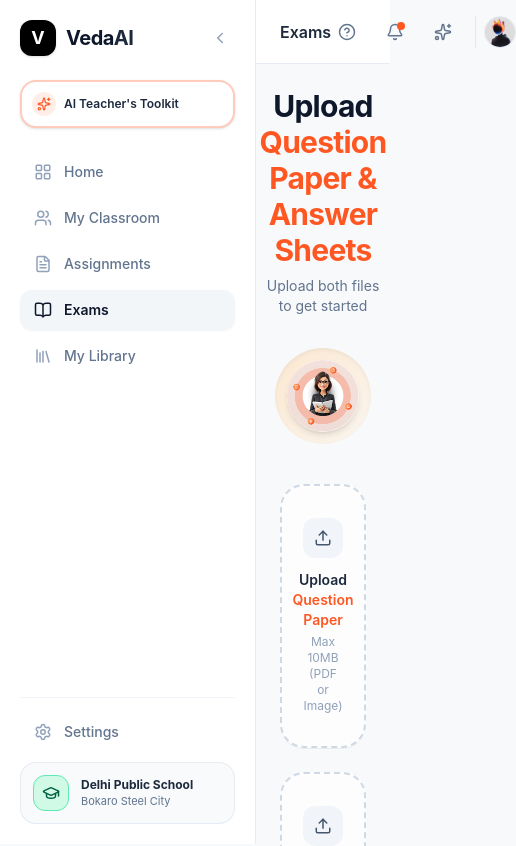
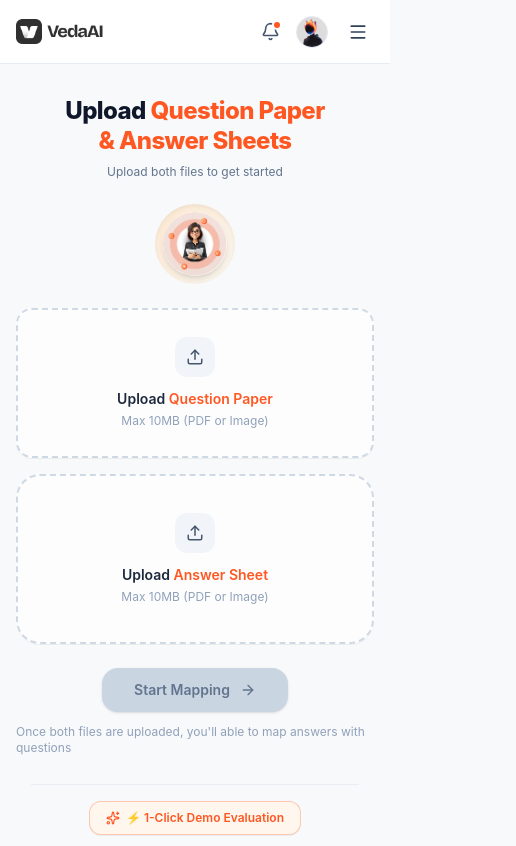
Before and after one commit to Rudra2637/paper-check, a Next.js app: page / in a window 390 px wide. Shown: the top 846 px of the page, 516 px wide, since content can reach past the window. Built offline with nearby package versions, Linux system fonts and the light colour scheme.

Commit message:
style(ui): polish brand logo rendering and AI Toolkit pill button

```diff
--- a/app/components/AnswerViewer.js
+++ b/app/components/AnswerViewer.js
@@ -52,19 +52,19 @@ export default function AnswerViewer({
 
   return (
     <div className="flex flex-col h-full bg-slate-100 relative select-none">
-      {/* Top Controls Bar matching Figma */}
-      <div className="h-14 px-5 bg-white border-b border-slate-200/80 flex items-center justify-between z-10">
-        <h4 className="font-bold text-sm text-slate-800 tracking-tight">
+      {/* Top Controls Bar matching Figma (Desktop: Clean white bar, Mobile: Sleek dark pill bar) */}
+      <div className="md:h-14 px-3 sm:px-5 py-2 md:py-0 bg-transparent md:bg-white md:border-b md:border-slate-200/80 flex items-center justify-between z-10">
+        <h4 className="hidden md:block font-bold text-sm text-slate-800 tracking-tight">
           Answersheet
         </h4>
 
-        {/* Center/Right: Zoom & Page Controls */}
-        <div className="flex items-center gap-3">
+        {/* Controls Bar (Sleek dark container on mobile, light pills on desktop) */}
+        <div className="w-full md:w-auto bg-slate-900 md:bg-transparent text-white md:text-slate-700 rounded-2xl md:rounded-none p-1.5 md:p-0 flex items-center justify-between md:justify-end gap-2 sm:gap-3 shadow-md md:shadow-none">
           {/* Zoom controls */}
-          <div className="flex items-center bg-slate-100/90 rounded-xl px-2 py-1 text-xs font-semibold text-slate-700 gap-2 border border-slate-200/60 shadow-2xs">
+          <div className="flex items-center bg-slate-800 md:bg-slate-100/90 rounded-xl px-2 py-1 text-xs font-semibold text-white md:text-slate-700 gap-2 md:border md:border-slate-200/60 shadow-2xs">
             <button
               onClick={handleZoomOut}
-              className="p-1 hover:bg-white rounded-lg text-slate-500 hover:text-slate-900 transition-colors"
+              className="p-1 hover:bg-slate-700 md:hover:bg-white rounded-lg text-slate-300 md:text-slate-500 hover:text-white md:hover:text-slate-900 transition-colors"
               title="Zoom out"
             >
               <ZoomOut size={14} />
@@ -72,7 +72,7 @@ export default function AnswerViewer({
             <span className="w-10 text-center">{zoomLevel}%</span>
             <button
               onClick={handleZoomIn}
-              className="p-1 hover:bg-white rounded-lg text-slate-500 hover:text-slate-900 transition-colors"
+              className="p-1 hover:bg-slate-700 md:hover:bg-white rounded-lg text-slate-300 md:text-slate-500 hover:text-white md:hover:text-slate-900 transition-colors"
               title="Zoom in"
             >
               <ZoomIn size={14} />
@@ -80,11 +80,11 @@ export default function AnswerViewer({
           </div>
 
           {/* Page navigation */}
-          <div className="flex items-center bg-slate-100/90 rounded-xl px-2 py-1 text-xs font-semibold text-slate-700 gap-1.5 border border-slate-200/60 shadow-2xs">
+          <div className="flex items-center bg-slate-800 md:bg-slate-100/90 rounded-xl px-2 py-1 text-xs font-semibold text-white md:text-slate-700 gap-1.5 md:border md:border-slate-200/60 shadow-2xs">
             <button
               onClick={handlePrevPage}
               disabled={currentPageIndex === 0}
-              className="p-1 hover:bg-white rounded-lg text-slate-500 hover:text-slate-900 disabled:opacity-40 disabled:hover:bg-transparent transition-colors"
+              className="p-1 hover:bg-slate-700 md:hover:bg-white rounded-lg text-slate-300 md:text-slate-500 hover:text-white md:hover:text-slate-900 disabled:opacity-30 disabled:hover:bg-transparent transition-colors"
               title="Previous page"
             >
               <ChevronLeft size={14} />
@@ -95,7 +95,7 @@ export default function AnswerViewer({
             <button
               onClick={handleNextPage}
               disabled={currentPageIndex === totalPages - 1}
-              className="p-1 hover:bg-white rounded-lg text-slate-500 hover:text-slate-900 disabled:opacity-40 disabled:hover:bg-transparent transition-colors"
+              className="p-1 hover:bg-slate-700 md:hover:bg-white rounded-lg text-slate-300 md:text-slate-500 hover:text-white md:hover:text-slate-900 disabled:opacity-30 disabled:hover:bg-transparent transition-colors"
               title="Next page"
             >
               <ChevronRight size={14} />
@@ -116,7 +116,9 @@ export default function AnswerViewer({
             transformOrigin: 'top center',
             transition: 'transform 0.15s ease-out',
           }}
-          className="relative bg-white shadow-xl rounded-xl border border-slate-300/80 overflow-hidden w-full max-w-2xl min-h-[850px]"
+          className={`relative bg-white shadow-xl rounded-xl border border-slate-300/80 overflow-hidden w-full max-w-2xl ${
+            currentPageData?.dataUrl ? 'h-auto' : 'min-h-[850px]'
+          }`}
         >
           {/* If real page image exists */}
           {currentPageData?.dataUrl ? (
@@ -124,7 +126,7 @@ export default function AnswerViewer({
             <img
               src={currentPageData.dataUrl}
               alt={`Answer Sheet Page ${currentPageNumber}`}
-              className="w-full h-auto object-contain pointer-events-none"
+              className="w-full h-auto block pointer-events-none"
             />
           ) : (
             <div className="p-8 font-serif leading-relaxed text-slate-800 text-sm min-h-[850px] relative bg-[radial-gradient(#e5e7eb_1px,transparent_1px)] [background-size:16px_16px]">
--- a/app/components/Header.js
+++ b/app/components/Header.js
@@ -2,45 +2,58 @@
 
 import React from 'react';
 import Image from 'next/image';
-import { ArrowLeft, HelpCircle, Bell, Sparkles, ChevronDown } from 'lucide-react';
+import { ArrowLeft, HelpCircle, Bell, Sparkles, ChevronDown, Menu } from 'lucide-react';
 
-export default function Header({ onBack, showBackButton = true, title = 'Exams' }) {
+export default function Header({ onBack, showBackButton = true, title = 'Exams', onOpenMobileMenu }) {
   return (
-    <header className="h-16 px-6 bg-white border-b border-slate-200/80 flex items-center justify-between sticky top-0 z-20">
-      {/* Left: Back button & Breadcrumb */}
-      <div className="flex items-center gap-3">
+    <header className="h-16 px-4 md:px-6 bg-white border-b border-slate-200/80 flex items-center justify-between sticky top-0 z-20">
+      {/* Left: Back button & Title / Brand */}
+      <div className="flex items-center gap-2.5">
         {showBackButton && (
           <button
             onClick={onBack}
-            className="p-2 rounded-xl text-slate-500 hover:text-slate-900 hover:bg-slate-100 transition-colors"
+            className="p-2 -ml-1 rounded-xl text-slate-600 hover:text-slate-900 hover:bg-slate-100 transition-colors"
             title="Go back"
           >
-            <ArrowLeft size={18} />
+            <ArrowLeft size={19} />
           </button>
         )}
-        <h1 className="font-semibold text-slate-800 text-base">{title}</h1>
+
+        <div className="md:hidden flex items-center">
+          <Image
+            src="/logo.png"
+            alt="VedaAI"
+            width={105}
+            height={26}
+            className="h-6.5 w-auto object-contain"
+            priority
+          />
+        </div>
+
+        {/* Desktop: Shows breadcrumb title */}
+        <h1 className="hidden md:block font-semibold text-slate-800 text-base">{title}</h1>
       </div>
 
       {/* Right: Actions & User Profile */}
-      <div className="flex items-center gap-4">
-        {/* Help Icon */}
-        <button className="w-8 h-8 rounded-full flex items-center justify-center text-slate-500 hover:text-slate-900 hover:bg-slate-100 transition-colors">
+      <div className="flex items-center gap-2.5 sm:gap-4">
+        {/* Help Icon (Desktop only) */}
+        <button className="hidden md:flex w-8 h-8 rounded-full items-center justify-center text-slate-500 hover:text-slate-900 hover:bg-slate-100 transition-colors">
           <HelpCircle size={18} />
         </button>
 
         {/* Notifications with Orange Badge */}
-        <button className="relative w-8 h-8 rounded-full flex items-center justify-center text-slate-500 hover:text-slate-900 hover:bg-slate-100 transition-colors">
-          <Bell size={18} />
-          <span className="absolute top-1.5 right-1.5 w-2 h-2 rounded-full bg-[#ff5722]" />
+        <button className="relative w-8 h-8 rounded-full flex items-center justify-center text-slate-600 hover:text-slate-900 hover:bg-slate-100 transition-colors">
+          <Bell size={19} />
+          <span className="absolute top-1 right-1 w-2.5 h-2.5 rounded-full bg-[#ff5722] border-2 border-white" />
         </button>
 
-        {/* Sparkle Action */}
-        <button className="w-8 h-8 rounded-full flex items-center justify-center text-slate-500 hover:text-[#ff5722] hover:bg-orange-50 transition-colors">
+        {/* Sparkle Action (Desktop only) */}
+        <button className="hidden md:flex w-8 h-8 rounded-full items-center justify-center text-slate-500 hover:text-[#ff5722] hover:bg-orange-50 transition-colors">
           <Sparkles size={18} />
         </button>
 
-        {/* User Profile */}
-        <div className="flex items-center gap-2.5 pl-2 border-l border-slate-200 cursor-pointer group">
+        {/* User Profile Avatar */}
+        <div className="flex items-center gap-2 md:pl-2 md:border-l md:border-slate-200 cursor-pointer group">
           <div className="w-8 h-8 rounded-full overflow-hidden border border-slate-200 bg-slate-100 relative">
             <Image
               src="/userIcon.jpg"
@@ -50,16 +63,23 @@ export default function Header({ onBack, showBackButton = true, title = 'Exams'
               style={{ width: 'auto', height: 'auto' }}
               className="object-cover"
               onError={(e) => {
-                // Fallback if image fails
                 e.currentTarget.style.display = 'none';
               }}
             />
           </div>
-          <span className="text-xs font-semibold text-slate-800 group-hover:text-slate-950 hidden sm:inline">
+          <span className="text-xs font-semibold text-slate-800 group-hover:text-slate-950 hidden md:inline">
             Madhur Rastogi
           </span>
-          <ChevronDown size={14} className="text-slate-400 group-hover:text-slate-700 hidden sm:inline" />
+          <ChevronDown size={14} className="text-slate-400 group-hover:text-slate-700 hidden md:inline" />
         </div>
+
+        <button
+          onClick={onOpenMobileMenu}
+          className="md:hidden p-1.5 text-slate-700 hover:text-slate-950 rounded-lg hover:bg-slate-100 transition-colors ml-1"
+          title="Menu"
+        >
+          <Menu size={20} />
+        </button>
       </div>
     </header>
   );
--- a/app/components/LoadingView.js
+++ b/app/components/LoadingView.js
@@ -2,45 +2,45 @@
 
 import React from 'react';
 import Image from 'next/image';
-import { Sparkles } from 'lucide-react';
 
 export default function LoadingView({ progressText = 'Extracting...', stage = 'Analyzing document pages' }) {
   return (
-    <div className="flex-1 flex flex-col items-center justify-center p-8 min-h-[calc(100vh-4rem)] bg-white">
+    <div className="flex-1 flex flex-col p-3 sm:p-6 bg-[#f8f9fb] min-h-[calc(100vh-4rem)]">
+      <div className="flex-1 bg-white rounded-3xl border border-slate-200/80 shadow-2xs flex flex-col items-center justify-center p-6 md:p-12">
         <div className="flex flex-col items-center text-center max-w-sm">
           {/* Animated Sparkle Icon */}
           <div className="relative mb-6 flex items-center justify-center">
-          <div className="w-24 h-24 rounded-full bg-orange-100/50 absolute animate-ping opacity-40" />
-          <div className="relative w-20 h-20 flex items-center justify-center animate-sparkle">
+            <div className="w-24 h-24 rounded-full bg-orange-100/40 absolute animate-ping opacity-30" />
+            <div className="relative w-24 h-24 flex items-center justify-center animate-sparkle">
               <Image
                 src="/extract.png"
                 alt="Extracting..."
-              width={80}
-              height={80}
+                width={88}
+                height={88}
                 style={{ width: 'auto', height: 'auto' }}
-              className="object-contain drop-shadow-md"
+                className="object-contain drop-shadow-sm"
                 priority
                 onError={(e) => {
-                // Fallback icon if image missing
                   e.currentTarget.style.display = 'none';
                 }}
               />
             </div>
           </div>
 
-        <h3 className="text-2xl font-bold text-slate-900 tracking-tight mb-1">
+          <h3 className="text-2xl sm:text-3xl font-extrabold text-slate-900 tracking-tight mb-1">
             {progressText}
           </h3>
-        <p className="text-slate-500 text-sm mb-6">
+          <p className="text-slate-500 text-xs sm:text-sm mb-6">
             This may take a while
           </p>
 
           {/* Real-time Stage Pill */}
-        <div className="inline-flex items-center gap-2 px-4 py-2 bg-slate-50 border border-slate-200/80 rounded-2xl text-xs font-medium text-slate-600 shadow-2xs">
+          <div className="inline-flex items-center gap-2 px-3.5 py-1.5 bg-slate-50 border border-slate-200/80 rounded-2xl text-[11px] font-medium text-slate-600 shadow-2xs">
             <span className="w-2 h-2 rounded-full bg-[#ff5722] animate-pulse" />
             <span>{stage}</span>
           </div>
         </div>
       </div>
+    </div>
   );
 }
--- a/app/components/MappingWorkspace.js
+++ b/app/components/MappingWorkspace.js
@@ -33,23 +33,26 @@ export default function MappingWorkspace({
   return (
     <div className="flex-1 flex flex-col h-[calc(100vh-4rem)] overflow-hidden bg-slate-100">
 
-      <div className="md:hidden flex p-2 bg-white border-b border-slate-200">
-        <div className="flex w-full bg-slate-100 p-1 rounded-xl">
+      {/* Mobile Segmented Tab Toggle matching Figma Mobile Screen */}
+      <div className="md:hidden flex px-3 py-2 bg-white border-b border-slate-200/80">
+        <div className="flex w-full bg-slate-100 p-1 rounded-full border border-slate-200/60 shadow-2xs">
           <button
             onClick={() => setMobileTab('questions')}
-            className={`flex-1 py-1.5 text-xs font-bold rounded-lg transition-all ${mobileTab === 'questions'
-                ? 'bg-white text-slate-900 shadow-xs'
+            className={`flex-1 py-2 text-xs font-bold rounded-full transition-all ${
+              mobileTab === 'questions'
+                ? 'bg-slate-900 text-white shadow-xs'
                 : 'text-slate-500 hover:text-slate-900'
-              }`}
+            }`}
           >
-            Questions ({questions.length})
+            Questions
           </button>
           <button
             onClick={() => setMobileTab('answers')}
-            className={`flex-1 py-1.5 text-xs font-bold rounded-lg transition-all ${mobileTab === 'answers'
-                ? 'bg-white text-slate-900 shadow-xs'
+            className={`flex-1 py-2 text-xs font-bold rounded-full transition-all ${
+              mobileTab === 'answers'
+                ? 'bg-slate-900 text-white shadow-xs'
                 : 'text-slate-500 hover:text-slate-900'
-              }`}
+            }`}
           >
             Answer Sheet
           </button>
--- a/app/components/Sidebar.js
+++ b/app/components/Sidebar.js
@@ -1,6 +1,7 @@
 'use client';
 
 import React from 'react';
+import Image from 'next/image';
 import {
   LayoutGrid,
   Users,
@@ -25,7 +26,7 @@ export default function Sidebar({ isCollapsed, onToggleCollapse, activeScreen =
 
   return (
     <aside
-      className={`bg-white border-r border-slate-200/80 h-screen sticky top-0 flex flex-col justify-between transition-all duration-300 z-30 ${
+      className={`hidden md:flex bg-white border-r border-slate-200/80 h-screen sticky top-0 flex-col justify-between transition-all duration-300 z-30 ${
         isCollapsed ? 'w-20 p-3' : 'w-64 p-5'
       }`}
     >
@@ -33,14 +34,27 @@ export default function Sidebar({ isCollapsed, onToggleCollapse, activeScreen =
       <div className="flex flex-col gap-6">
         {/* Brand Logo & Collapse Toggle */}
         <div className="flex items-center justify-between">
-          <div className="flex items-center gap-2.5">
-            <div className="w-9 h-9 bg-black rounded-xl flex items-center justify-center text-white font-bold text-lg shadow-sm">
-              V
-            </div>
-            {!isCollapsed && (
-              <span className="font-bold text-xl tracking-tight text-slate-900">
-                Veda<span className="text-slate-800">AI</span>
-              </span>
+          <div className="flex items-center">
+            {!isCollapsed ? (
+              <Image
+                src="/logo.png"
+                alt="VedaAI"
+                width={125}
+                height={32}
+                className="h-8 w-auto object-contain"
+                priority
+              />
+            ) : (
+              <div className="w-8 h-8 rounded-lg overflow-hidden flex items-center justify-start">
+                <Image
+                  src="/logo.png"
+                  alt="VedaAI"
+                  width={125}
+                  height={32}
+                  className="h-8 w-auto max-w-none object-left"
+                  priority
+                />
+              </div>
             )}
           </div>
           <button
@@ -52,20 +66,21 @@ export default function Sidebar({ isCollapsed, onToggleCollapse, activeScreen =
           </button>
         </div>
 
-        {/* AI Teacher's Toolkit Pill */}
+        {/* AI Teacher's Toolkit Pill Button matching User Reference Image */}
         {!isCollapsed ? (
-          <div className="bg-white border-2 border-[#ff5722]/30 rounded-2xl p-2.5 flex items-center gap-2 shadow-sm hover:border-[#ff5722] transition-colors cursor-pointer group">
-            <div className="w-6 h-6 rounded-full bg-[#ff5722]/10 flex items-center justify-center text-[#ff5722]">
-              <Sparkles size={14} className="group-hover:rotate-12 transition-transform" />
-            </div>
-            <span className="text-xs font-semibold text-slate-800">
+          <button className="w-full bg-[#1e232a] border-2 border-[#ff5722] rounded-full py-2 px-4 flex items-center justify-center gap-2 shadow-md hover:bg-black hover:scale-[1.02] active:scale-[0.98] transition-all cursor-pointer group">
+            <Sparkles size={14} className="text-white group-hover:rotate-12 transition-transform fill-white/20" />
+            <span className="text-xs font-semibold text-white tracking-tight">
               AI Teacher&apos;s Toolkit
             </span>
-          </div>
+          </button>
         ) : (
-          <div className="w-10 h-10 mx-auto rounded-2xl border-2 border-[#ff5722]/40 flex items-center justify-center text-[#ff5722] cursor-pointer hover:bg-[#ff5722]/10 transition-colors">
-            <Sparkles size={18} />
-          </div>
+          <button
+            className="w-10 h-10 mx-auto rounded-full bg-[#1e232a] border-2 border-[#ff5722] flex items-center justify-center text-white shadow-md hover:bg-black transition-all"
+            title="AI Teacher's Toolkit"
+          >
+            <Sparkles size={16} />
+          </button>
         )}
 
         {/* Navigation Items */}
--- a/app/components/UploadView.js
+++ b/app/components/UploadView.js
@@ -80,23 +80,24 @@ export default function UploadView({ onStartMapping, onUseDemo }) {
   };
 
   return (
-    <div className="flex-1 flex flex-col items-center justify-center p-6 md:p-12 max-w-5xl mx-auto w-full min-h-[calc(100vh-4rem)]">
+    <div className="flex-1 flex flex-col items-center justify-center px-4 py-8 sm:p-6 md:p-12 max-w-5xl mx-auto w-full min-h-[calc(100vh-4rem)]">
       {/* Hero Header */}
-      <div className="text-center mb-8">
-        <h2 className="text-3xl md:text-4xl font-bold tracking-tight text-slate-900 mb-2">
-          Upload <span className="text-[#ff5722]">Question Paper & Answer Sheets</span>
+      <div className="text-center mb-6 sm:mb-8">
+        <h2 className="text-2xl sm:text-3xl md:text-4xl font-extrabold tracking-tight text-slate-900 mb-2 leading-tight">
+          Upload <span className="text-[#ff5722]">Question Paper</span>
+          <br className="sm:hidden" /> <span className="text-[#ff5722]">& Answer Sheets</span>
         </h2>
-        <p className="text-slate-500 text-sm md:text-base">
+        <p className="text-slate-500 text-xs sm:text-sm md:text-base">
           Upload both files to get started
         </p>
       </div>
 
       {/* Center Teacher Avatar Graphic */}
-      <div className="relative mb-10 flex items-center justify-center">
+      <div className="relative mb-6 sm:mb-10 flex items-center justify-center">
         {/* Soft decorative concentric rings */}
-        <div className="w-28 h-28 rounded-full bg-orange-100/60 absolute animate-ping opacity-30" />
-        <div className="w-24 h-24 rounded-full bg-gradient-to-br from-orange-200/50 to-orange-100/30 flex items-center justify-center p-2 shadow-inner">
-          <div className="w-18 h-18 rounded-full overflow-hidden bg-white shadow-md flex items-center justify-center relative">
+        <div className="w-24 h-24 sm:w-28 sm:h-28 rounded-full bg-orange-100/60 absolute animate-ping opacity-30" />
+        <div className="w-20 h-20 sm:w-24 sm:h-24 rounded-full bg-gradient-to-br from-orange-200/50 to-orange-100/30 flex items-center justify-center p-2 shadow-inner">
+          <div className="w-16 h-16 sm:w-18 sm:h-18 rounded-full overflow-hidden bg-white shadow-md flex items-center justify-center relative">
             <Image
               src="/Teacher.png"
               alt="Teacher Illustration"
@@ -115,7 +116,7 @@ export default function UploadView({ onStartMapping, onUseDemo }) {
       </div>
 
       {/* Dual Upload Dropzone Cards */}
-      <div className="grid grid-cols-1 md:grid-cols-2 gap-6 w-full max-w-3xl mb-8">
+      <div className="grid grid-cols-1 md:grid-cols-2 gap-4 sm:gap-6 w-full max-w-3xl mb-6 sm:mb-8">
         {/* Card 1: Question Paper */}
         <input
           type="file"
@@ -126,14 +127,14 @@ export default function UploadView({ onStartMapping, onUseDemo }) {
         />
         <div
           onClick={() => !questionFile && questionInputRef.current?.click()}
-          className={`relative border-2 border-dashed rounded-3xl p-8 flex flex-col items-center justify-center text-center transition-all min-h-[170px] ${
+          className={`relative border-2 border-dashed rounded-2xl sm:rounded-3xl p-6 sm:p-8 flex flex-col items-center justify-center text-center transition-all min-h-[150px] sm:min-h-[170px] ${
             questionFile
               ? 'border-slate-300 bg-white shadow-xs'
               : 'border-slate-300/90 bg-white/70 hover:bg-white hover:border-[#ff5722]/60 cursor-pointer shadow-2xs hover:shadow-md'
           }`}
         >
           {questionFile ? (
-            <div className="flex items-center justify-between w-full p-2 bg-slate-50 border border-slate-200 rounded-2xl">
+            <div className="flex items-center justify-between w-full p-2 bg-slate-50 border border-slate-200 rounded-xl sm:rounded-2xl">
               <div className="flex items-center gap-3 overflow-hidden">
                 <div className="w-10 h-10 rounded-xl bg-red-50 text-red-600 flex items-center justify-center flex-shrink-0 font-bold text-xs border border-red-200">
                   <FileText size={20} />
```
Also changed, not shown: public/logo.png. Lines whose indentation alone changed are shown as unchanged.
